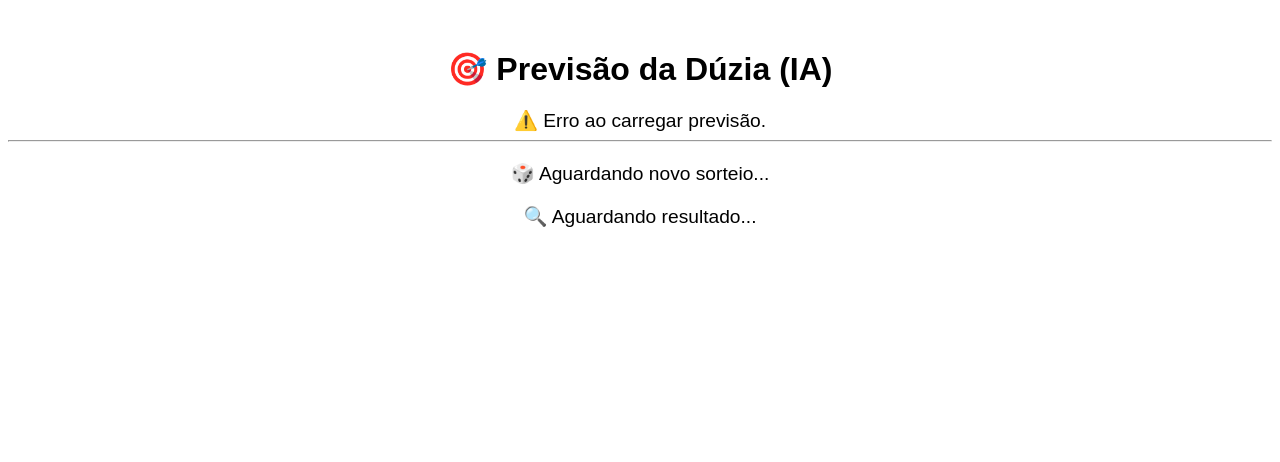
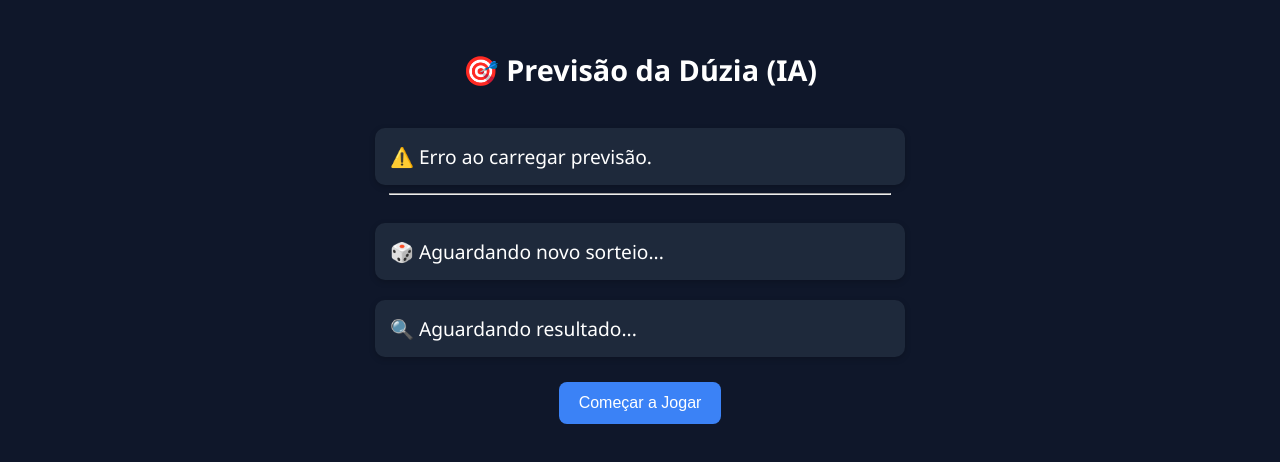
Before and after one commit to samucj73/Frontend_duzia, a plain HTML site: page index.html in a window 1280 px wide. Drawn offline with Linux system fonts and the light colour scheme; no server answers.

Commit message:
Add files via upload

```diff
--- a/app.js
+++ b/app.js
@@ -1,9 +1,11 @@
+
 const API_BASE = "https://roleta-backend.onrender.com";
 const VAPID_PUBLIC_KEY = "BGO8ScfswYI69ck8pCErweZVXygY6_pKvmxMB09nh0hW_oO-h3eZhxlMs3PMzAvdftvqTCe47do9AcvnWUJavMw";
 
 let ultimaData = null;
 let duziaPrevista = null;
 let acertos = 0;
+let jogando = false;
 
 const duziaMap = {
   0: "🎯 Zero",
@@ -46,18 +48,23 @@ async function carregarUltimoResultado() {
     if (historico.length === 0) return;
 
     const ultimo = historico[historico.length - 1];
-    if (ultimo.timestamp === ultimaData) return; // nada novo
+    if (ultimo.timestamp === ultimaData) return;
 
     ultimaData = ultimo.timestamp;
 
     const duziaResultado = getDuzia(ultimo.number);
     const acertou = duziaPrevista !== null && duziaResultado === duziaPrevista;
 
-    if (acertou) {
+    if (jogando && acertou) {
       acertos++;
       document.getElementById("acertos").textContent = `✅ Você acertou! Total: ${acertos}`;
+      const sound = document.getElementById("coinSound");
+      sound.currentTime = 0;
+      sound.play();
+    } else if (jogando) {
+      document.getElementById("acertos").textContent = `❌ Último resultado não corresponde à previsão.`;
     } else {
-      document.getElementById("acertos").textContent = `❌ Último resultado não corresponde à previsão.`;
+      document.getElementById("acertos").textContent = `🔍 Jogo pausado.`;
     }
 
     document.getElementById("resultado").innerHTML = `
@@ -108,4 +115,15 @@ document.addEventListener("DOMContentLoaded", async () => {
   await carregarUltimoResultado();
   setInterval(carregarUltimoResultado, 5000);
   await initPush();
+
+  const toggleBtn = document.getElementById("toggleJogoBtn");
+  toggleBtn.addEventListener("click", () => {
+    jogando = !jogando;
+    toggleBtn.textContent = jogando ? "Parar" : "Começar a Jogar";
+    if (jogando) {
+      document.getElementById("acertos").textContent = "🟢 Jogo iniciado. Aguardando resultados...";
+    } else {
+      document.getElementById("acertos").textContent = "⏸️ Jogo pausado.";
+    }
+  });
 });
--- a/index.html
+++ b/index.html
@@ -1,3 +1,4 @@
+
 <!DOCTYPE html>
 <html lang="pt-BR">
 <head>
@@ -9,21 +10,54 @@
   <script defer src="app.js"></script>
   <style>
     body {
-      font-family: sans-serif;
-      text-align: center;
-      margin-top: 50px;
+      font-family: 'Segoe UI', sans-serif;
+      margin: 0;
+      background-color: #0f172a;
+      color: white;
+      display: flex;
+      flex-direction: column;
+      align-items: center;
+      justify-content: flex-start;
+      min-height: 100vh;
+      padding: 20px;
+    }
+    h1 {
+      margin-top: 30px;
+      font-size: 1.8rem;
     }
     #previsao, #resultado, #acertos {
       font-size: 1.2rem;
       margin-top: 20px;
+      background: #1e293b;
+      padding: 15px;
+      border-radius: 10px;
+      width: 100%;
+      max-width: 500px;
+      box-shadow: 0 2px 6px rgba(0,0,0,0.2);
+    }
+    button {
+      margin-top: 25px;
+      padding: 12px 20px;
+      font-size: 1rem;
+      border: none;
+      border-radius: 8px;
+      background-color: #3b82f6;
+      color: white;
+      cursor: pointer;
+      transition: background 0.3s;
+    }
+    button:hover {
+      background-color: #2563eb;
     }
   </style>
 </head>
 <body>
   <h1>🎯 Previsão da Dúzia (IA)</h1>
   <div id="previsao">Carregando previsão...</div>
-  <hr />
+  <hr style="width:100%; max-width: 500px;" />
   <div id="resultado">🎲 Aguardando novo sorteio...</div>
   <div id="acertos">🔍 Aguardando resultado...</div>
+  <button id="toggleJogoBtn">Começar a Jogar</button>
+  <audio id="coinSound" src="coin.mp3" preload="auto"></audio>
 </body>
 </html>
```
